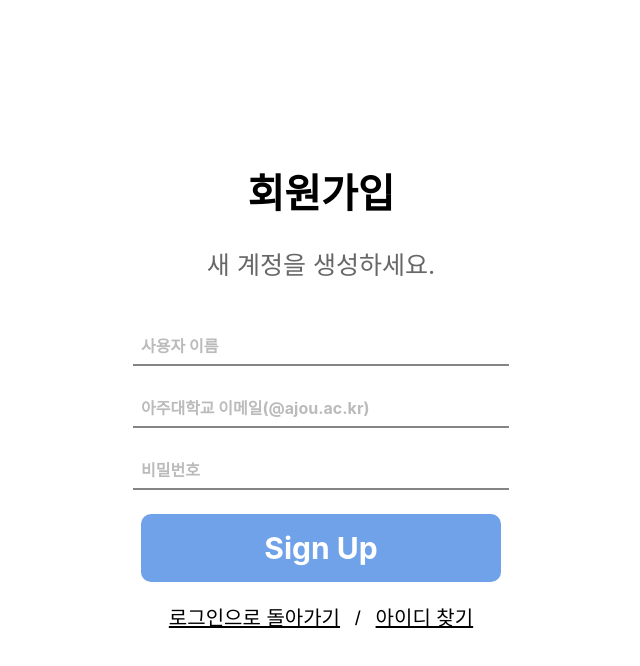
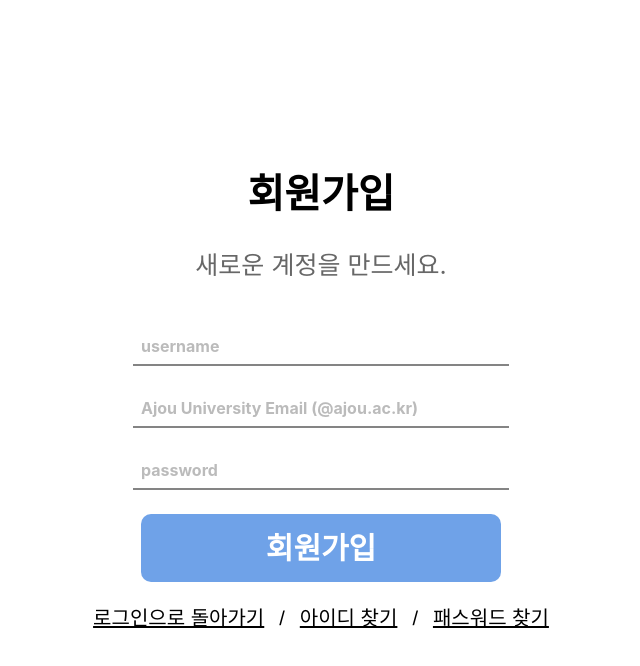
Before and after one commit to cakaatalk/main-front, a React (Create React App) app: page / in a window 1280 px wide. Both pictures are taken after a click on the button "회원가입". Shown: the top 666 px of the page, without its empty margins (319-959 px from the left). Built offline with nearby package versions, Linux system fonts and the light colour scheme.

Commit message:
[feat] 서버로부터 아이디 검색

```diff
--- a/src/Login/LoginApp.js
+++ b/src/Login/LoginApp.js
@@ -2,13 +2,34 @@ import React, { useState } from 'react';
 import { useNavigate } from 'react-router-dom';
 import axios from 'axios';
 import '../css/components/loginPage.css';
+import WarningMessage from './WarningMessage';
 
 function LoginPage() {
   const navigate = useNavigate();
   const [isLoginView, setIsLoginView] = useState(true);
+  const [isFindIdView, setIsFindIdView] = useState(false);
+  const [isFindPasswordView, setIsFindPasswordView] = useState(false);
+  const [warningMessage, setWarningMessage] = useState('');
 
   const handleToggleView = () => {
     setIsLoginView(!isLoginView);
+    setIsFindIdView(false);
+    setIsFindPasswordView(false);
+    setWarningMessage('');
+  };
+
+  const handleFindIdView = () => {
+    setIsFindIdView(true);
+    setIsFindPasswordView(false);
+    setIsLoginView(false);
+    setWarningMessage('');
+  };
+
+  const handleFindPasswordView = () => {
+    setIsFindPasswordView(true);
+    setIsFindIdView(false);
+    setIsLoginView(false);
+    setWarningMessage('');
   };
 
   const handleSubmit = async (e) => {
@@ -27,33 +48,47 @@ function LoginPage() {
       await axios.post(apiUrl, userData);
       navigate('/friends');
     } catch (error) {
-      console.error('An error occurred:', error);
+      isLoginView ? setWarningMessage('ID가 없습니다.') : setWarningMessage('이미 존재하는 ID입니다.');
     }
+
   };
+
+  if (isFindIdView) {
+    return <div>ID 찾기</div>;
+  }
+
+  if (isFindPasswordView) {
+    return <div>PWD 찾기</div>;
+  }
 
   return (
     <div className="login-container">
       <header className="welcome-header">
         <h1 className="login-header">{isLoginView ? "CaKaA Talk 로그인" : "회원가입"}</h1>
         <p className="login-description">
-          {isLoginView ? "아주대학교 이메일로 로그인 할 수 있습니다." : "새 계정을 생성하세요."}
+          {isLoginView ? "You can log in with your Ajou University email address." : "새로운 계정을 만드세요."}
         </p>
         <form onSubmit={handleSubmit} id="login-form">
           {!isLoginView && (
-            <input name="username" type="text" placeholder="사용자 이름" className="input-username" required />
+            <input name="username" type="text" placeholder="username" className="input-username" required />
           )}
           <br></br>
-          <input name="email" type="text" placeholder="아주대학교 이메일(@ajou.ac.kr)" className="input-email" required />
-          <input name="password" type="password" placeholder="비밀번호" className="input-password" required />
-          <input type="submit" value={isLoginView ? "Log In" : "Sign Up"} className="login-button" />
+          <input name="email" type="text" placeholder="Ajou University Email (@ajou.ac.kr)" className="input-email" required />
+          <input name="password" type="password" placeholder="password" className="input-password" required />
+          <input type="submit" value={isLoginView ? "로그인" : "회원가입"} className="login-button" />
         </form>
+        {warningMessage && <WarningMessage message={warningMessage} />}
         <div className="additional-options">
           <span onClick={handleToggleView} role="button" tabIndex={0} className="text-button">
             {isLoginView ? "회원가입" : "로그인으로 돌아가기"}
           </span>
           <span className="text-separator">/</span>
-          <span onClick={() => { /* Logic for finding ID */ }} role="button" tabIndex={0} className="text-button">
+          <span onClick={handleFindIdView} role="button" tabIndex={0} className="text-button">
             아이디 찾기
+          </span>
+          <span className="text-separator">/</span>
+          <span onClick={handleFindPasswordView} role="button" tabIndex={0} className="text-button">
+            패스워드 찾기
           </span>
         </div>
       </header>
--- /dev/null
+++ b/src/Login/WarningMessage.js
@@ -0,0 +1,12 @@
+import React from 'react';
+import '../css/components/warningMessage.css';
+
+function WarningMessage({ message }) {
+  return (
+    <div className="warning-message">
+      {message}
+    </div>
+  );
+}
+
+export default WarningMessage;
```
Also changed, not shown: src/css/components/warningMessage.css (added).
